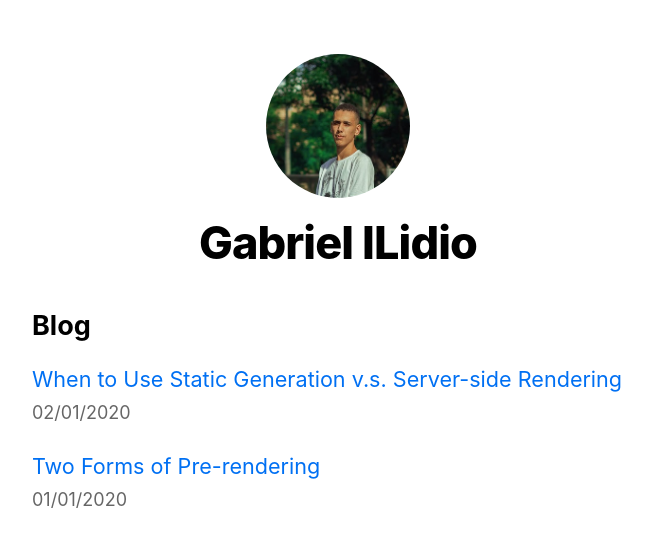
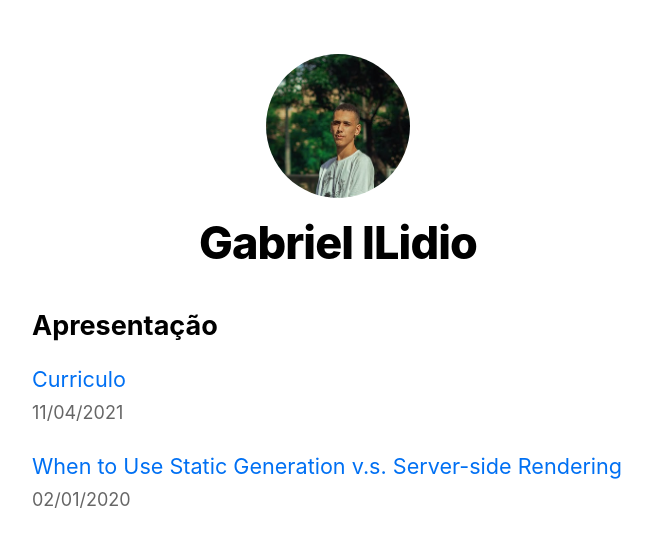
Before and after one commit to gilidio8/Portfolio, a Next.js app: page / in a window 1280 px wide. Shown: the top 546 px of the page, without its empty margins (302-954 px from the left). Built offline with nearby package versions, Linux system fonts and the light colour scheme.

Commit message:
atualização

```diff
--- a/pages/index.js
+++ b/pages/index.js
@@ -13,7 +13,7 @@ export default function Home({ allPostsData }) {
 
       {/* Add this <section> tag below the existing <section> tag */}
       <section className={`${utilStyles.headingMd} ${utilStyles.padding1px}`}>
-        <h2 className={utilStyles.headingLg}>Blog</h2>
+        <h2 className={utilStyles.headingLg}>Apresentação</h2>
         <ul className={utilStyles.list}>
           {allPostsData.map(({ id, date, title }) => (
             <li className={utilStyles.listItem} key={id}>
--- a/posts/pre-rendering.md
+++ b/posts/pre-rendering.md
@@ -1,20 +1,9 @@
 ---
-title: 'Two Forms of Pre-rendering'
-date: '2020-01-01'
+title: 'Curriculo'
+date: '2021-04-11'
 ---
 
-Next.js has two forms of pre-rendering: **Static Generation** and **Server-side Rendering**. The difference is in **when** it generates the HTML for a page.
-
-- **Static Generation** is the pre-rendering method that generates the HTML at **build time**. The pre-rendered HTML is then _reused_ on each request.
-- **Server-side Rendering** is the pre-rendering method that generates the HTML on **each request**.
-
-Importantly, Next.js lets you **choose** which pre-rendering form to use for each page. You can create a "hybrid" Next.js app by using Static Generation for most pages and using Server-side Rendering for others.
-
-**Tradução**
-
-Next.js tem duas formas de pré-renderização: **Geração estática** e **Renderização do lado do servidor**. A diferença está em **quando** gera o HTML para uma página.
-
-- **Geração estática** é o método de pré-renderização que gera o HTML no **tempo de compilação**. O HTML pré-renderizado é então _reutilizado_ em cada solicitação.
-- **Renderização do lado do servidor** é o método de pré-renderização que gera o HTML em **cada solicitação**.
-
-É importante ressaltar que Next.js permite que você **escolha** qual formulário de pré-renderização usar para cada página. Você pode criar um aplicativo Next.js "híbrido" usando a geração estática para a maioria das páginas e a renderização do lado do servidor para outras.
+<p class= "textoCentro">Brasileiro, 21 anos, solteiro.
+Rua Alegre,415. Nova Vista.
+Belo Horizonte, Minas Gerais – Brasil.
+Cel: (31) 98700-0480 Tel: (31) 3488-5055</p>
--- a/styles/utils.module.css
+++ b/styles/utils.module.css
@@ -50,3 +50,8 @@
   .lightText {
     color: #666;
   }
+  .textoCentro {
+    margin-left: auto;
+    margin-right: auto;
+      width: 6em;
+  }
```
